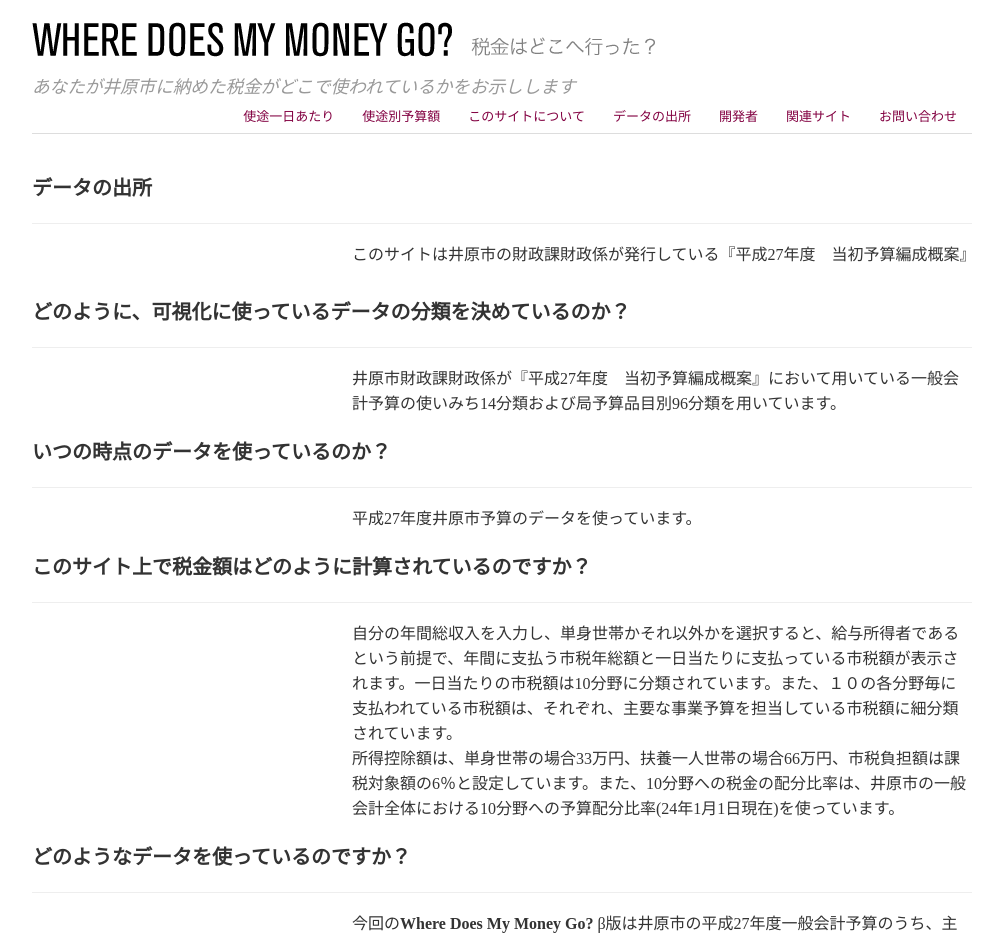
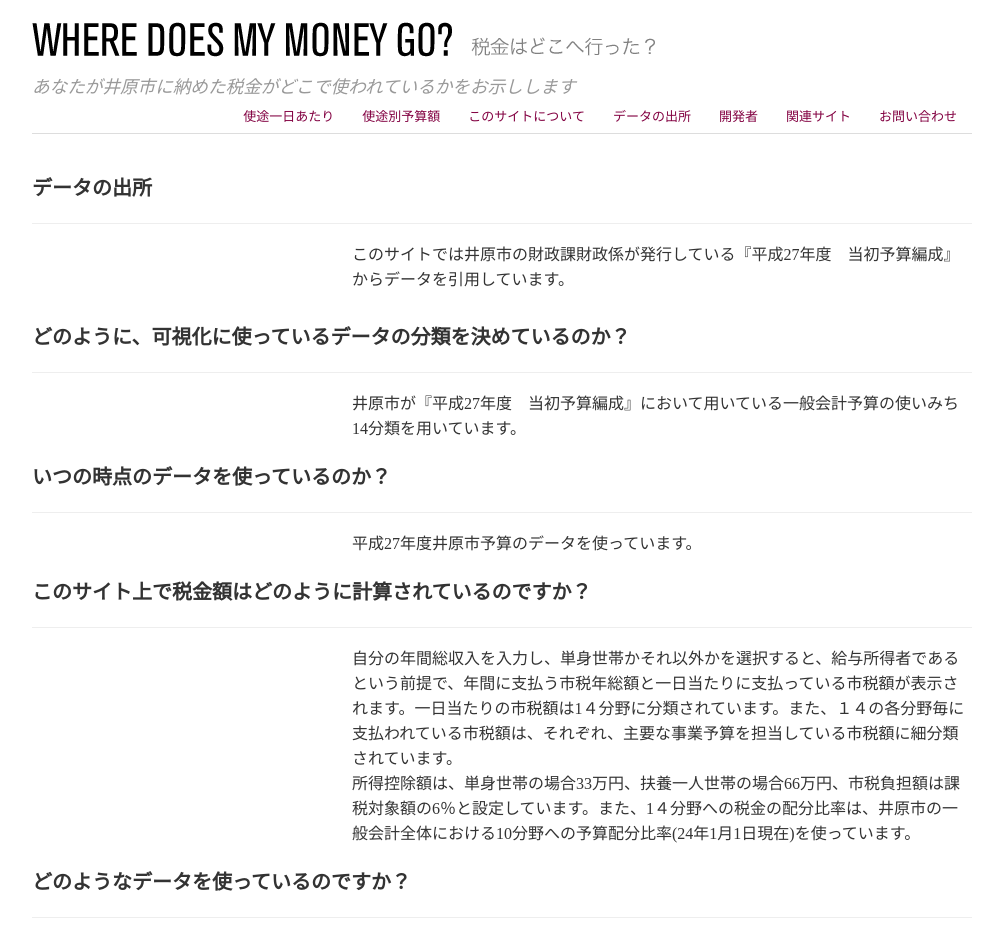
Before and after one commit to data-cradle/spending-ibara, a Jekyll site: the page built from sources.html, in a window 1280 px wide and 1400 px high. Shown: the top 938 px of the window, without its empty margins (138-1141 px from the left). Built offline with Jekyll 4.4.1, drawn with Linux system fonts in a browser that asks for light colours; nearby versions of some CDN libraries; some of the changed text lies outside the part shown.

Commit message:
revied about,source and default

```diff
--- a/_layouts/default.html
+++ b/_layouts/default.html
@@ -65,7 +65,7 @@
     <div class="inner">
       <div class="container">
         <p>
-          Where Does My Money Go? (日本語版 ver.1.0.) は、イギリスの Open Knowledge Foundation が開発した Where Does My Money Go? (英語版) をベースに開発されています。使われているデータは横浜市財政局財政課が作成している平成24年度一般会計予算のデータをもとにしています。Where Does My Money Go? プロジェクトは、公共データのオープン化を進める有志に支えられています。</p>
+          Where Does My Money Go? (日本語版 ver.1.0.) は、イギリスの Open Knowledge Foundation が開発した Where Does My Money Go? (英語版) をベースに開発されています。Where Does My Money Go? プロジェクトは、公共データのオープン化を進める有志に支えられています。</p>
 
         <ul class="footer-links span4 pull-left">
           <li><a href="http://wheredoesmymoneygo.org">Where Does My Money Go?</a></li>
--- a/about.html
+++ b/about.html
@@ -7,7 +7,7 @@
 
 <div class="row">
   <div class="span8 offset4">
-    <p><a href="http://okfn.org/">Open Knowledge Foundation</a> が運営する<strong>「Where Does My Money Go? /税金はどこへ行った？」</strong>プロジェクトに参画して、井原市の有志が構築した<strong>Where Does My Money Go?</strong><a href="http://map.goo.ne.jp/ocn/?address=%E5%B2%A1%E5%B1%B1%E7%9C%8C%E5%80%89%E6%95%B7%E5%B8%82%E7%89%88%E3%81%A7%E3%81%99%E3%80%82&ZM=9&SZ=480,360">岡山県井原市版</a>です。</p>
+    <p><a href="http://okfn.org/">Open Knowledge Foundation</a> が運営する<strong>「Where Does My Money Go? /税金はどこへ行った？」</strong>プロジェクトに参画して、高橋川流域圏の有志が構築した<strong>Where Does My Money Go?</strong><a href="http://map.goo.ne.jp/ocn/?address=%E5%B2%A1%E5%B1%B1%E7%9C%8C%E5%80%89%E6%95%B7%E5%B8%82%E7%89%88%E3%81%A7%E3%81%99%E3%80%82&ZM=9&SZ=480,360">岡山県井原市版</a>です。</p>
 </div>
 </div>
 <h2 class="page-header">Where Does My Money Go? とは何ですか？</h2>
@@ -26,10 +26,10 @@
 
 <div class="row">
   <div class="span8 offset4">
-    <p>自分の年間総収入をスライドで設定し、単身世帯か扶養一人世帯かを選択すると、給与所得者であるという前提で、井原市に納めている市税年総額と13分野毎に一日当たり支払っている市税額が表示されます。
+    <p>自分の年間総収入をスライドで設定し、単身世帯か扶養一人世帯かを選択すると、給与所得者であるという前提で、井原市に納めている市税年総額と14分野毎に一日当たり支払っている市税額が表示されます。
     <ul>
       <li style="list-style:none">※所得控除額は、単身世帯の場合33万円、扶養一人世帯の場合66万円、市税負担額は課税対象額の6％と設定しています。</li>
-      <li style="list-style:none">※税金の配分比率は、井原市の企画財政局 企画財政部 財政課が「平成27年度当初予算(案)の概要」において用いている一般会計予算の使いみち13分類を使っています。</li>
+      <li style="list-style:none">※税金の配分比率は、井原市が「平成27年度当初予算編成」において用いている一般会計予算の使いみち1４分類を使っています。</li>
     </ul>
     </p>
 
--- a/sources.html
+++ b/sources.html
@@ -7,7 +7,7 @@
 
 <div class="row">
   <div class="span8 offset4">
-  <p>このサイトは井原市の財政課財政係が発行している『平成27年度　当初予算編成概案』</p>
+  <p>このサイトでは井原市の財政課財政係が発行している『平成27年度　当初予算編成』からデータを引用しています。</p>
   </div>
 </div>
 
@@ -16,7 +16,7 @@
 
 <div class="row">
   <div class="span8 offset4">
-  井原市財政課財政係が『平成27年度　当初予算編成概案』において用いている一般会計予算の使いみち14分類および局予算品目別96分類を用いています。  </div>
+  井原市が『平成27年度　当初予算編成』において用いている一般会計予算の使いみち14分類を用いています。  </div>
 </div>
 <h2 class="page-header">いつの時点のデータを使っているのか？ </h2>
 
@@ -30,7 +30,7 @@
 
 <div class="row">
   <div class="span8 offset4">
-自分の年間総収入を入力し、単身世帯かそれ以外かを選択すると、給与所得者であるという前提で、年間に支払う市税年総額と一日当たりに支払っている市税額が表示されます。一日当たりの市税額は10分野に分類されています。また、１０の各分野毎に支払われている市税額は、それぞれ、主要な事業予算を担当している市税額に細分類されています。<br/>所得控除額は、単身世帯の場合33万円、扶養一人世帯の場合66万円、市税負担額は課税対象額の6％と設定しています。また、10分野への税金の配分比率は、井原市の一般会計全体における10分野への予算配分比率(24年1月1日現在)を使っています。
+自分の年間総収入を入力し、単身世帯かそれ以外かを選択すると、給与所得者であるという前提で、年間に支払う市税年総額と一日当たりに支払っている市税額が表示されます。一日当たりの市税額は1４分野に分類されています。また、１４の各分野毎に支払われている市税額は、それぞれ、主要な事業予算を担当している市税額に細分類されています。<br/>所得控除額は、単身世帯の場合33万円、扶養一人世帯の場合66万円、市税負担額は課税対象額の6％と設定しています。また、1４分野への税金の配分比率は、井原市の一般会計全体における10分野への予算配分比率(24年1月1日現在)を使っています。
 </div>
 </div>
 
@@ -48,7 +48,7 @@
 
 <div class="row">
   <div class="span8 offset4">
-  今回の<strong>Where Does My Money Go?</strong> β版は井原市の平成27年度一般会計予算のうち、主要事業のみを対象としています。
+  井原市の平成27年度一般会計予算のうち、主要事業のデータを使っています。
 
   </div>
 </div>
```
